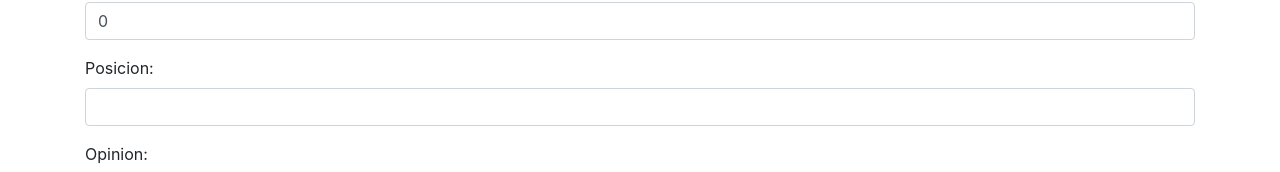
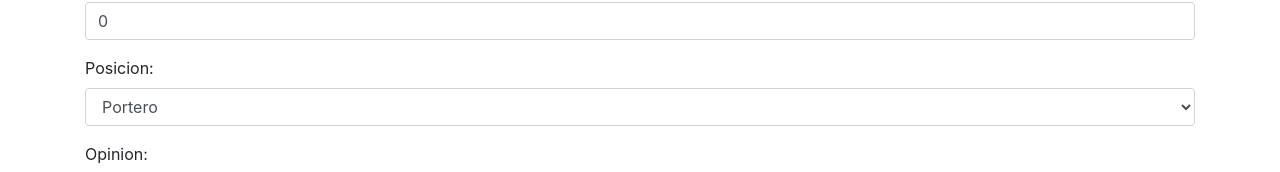
Before and after one commit to Michaelsp11/ejercicio-react-7-crud, a React (Create React App) app: page / in a window 1280 px wide. Both pictures are taken after a click on the button "Crear". Shown: the part 368-540 px from the top of the page. Built offline with nearby package versions, Linux system fonts and the light colour scheme.

Commit message:
En el formulario, la posicion no va con un input, va con select

```diff
--- a/src/App.js
+++ b/src/App.js
@@ -5,6 +5,7 @@ import { Cabecera } from "./componentes/Cabecera";
 import { Formulario } from "./componentes/Formulario";
 import { jugadoresAPI } from "./datos/jugadores";
 function App() {
+  const posiciones = ["Portero", "Defensa", "Mediocentro", "Delantero"];
   const [jugadores, setJugadores] = useState([...jugadoresAPI]);
   const [jugador, setJugador] = useState({
     id: null,
@@ -88,6 +89,7 @@ function App() {
                 <Formulario
                   jugador={jugador}
                   botonDesactivado={botonDesactivado}
+                  posiciones={posiciones}
                   setBotonDesactivado={setBotonDesactivado}
                   setShowFormulario={setShowFormulario}
                   guardarDatos={guardarJugador}
--- a/src/componentes/Formulario.js
+++ b/src/componentes/Formulario.js
@@ -5,6 +5,7 @@ export const Formulario = (props) => {
   const {
     jugador,
     botonDesactivado,
+    posiciones,
     setBotonDesactivado,
     setShowFormulario,
     guardarDatos,
@@ -72,16 +73,21 @@ export const Formulario = (props) => {
         </div>
         <div className="form-group">
           <label htmlFor="posicion">Posicion:</label>
-          <input
-            type="text"
+          <select
+            id="posicion"
             value={posicion}
+            className="form-control"
             onChange={(e) => {
               setDato(e);
               comprobarDatos();
             }}
-            id="posicion"
-            className="form-control"
-          />
+          >
+            {posiciones.map((posicion) => (
+              <option key={posicion} value={posicion}>
+                {posicion}
+              </option>
+            ))}
+          </select>
         </div>
         <div className="form-group">
           <label htmlFor="opinion">Opinion:</label>
```
